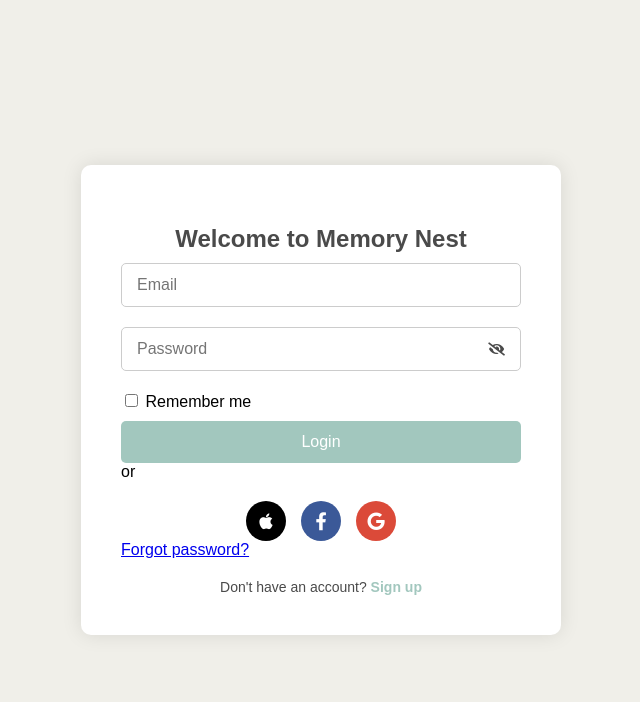
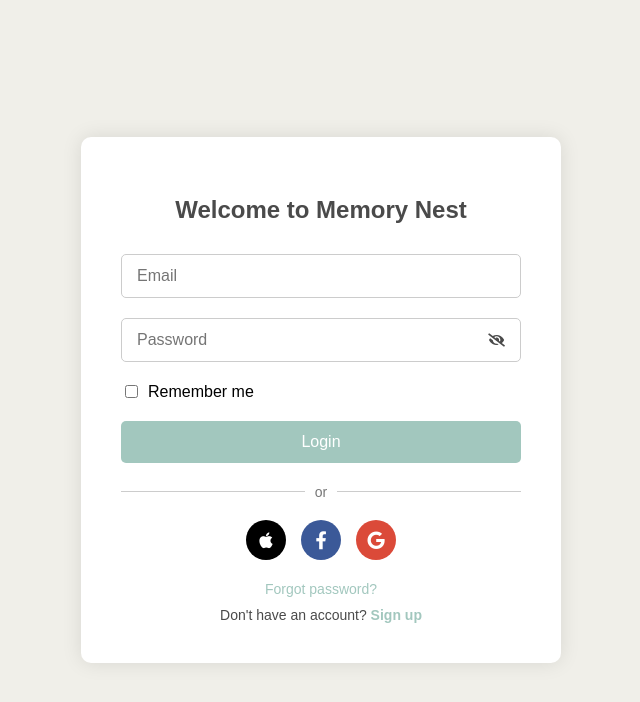
Before and after one commit to mlespinoza1/Memory-AI-Scrapbook, a Flask app: page /login in a window 1280 px wide. Shown: the top 702 px of the page, without its empty margins (319-959 px from the left). Run offline with Flask 3, Linux system fonts and the light colour scheme.

Commit message:
Agent step completed: Improve login page layout: center 'or' with divider, adjust 'Forgot password' link

```diff
--- a/static/css/style.css
+++ b/static/css/style.css
@@ -22,15 +22,8 @@ body {
 h2 {
     text-align: center;
     color: #4A4A4A;
-    margin-bottom: 10px;
+    margin-bottom: 30px;
     font-size: 24px;
-}
-
-.subheading {
-    text-align: center;
-    color: #777;
-    margin-bottom: 30px;
-    font-size: 16px;
 }
 
 /* Input fields and login button */
@@ -59,9 +52,21 @@ h2 {
     color: #4A4A4A;
 }
 
-.login-button, .social-login {
+.remember-me {
+    display: flex;
+    align-items: center;
+    margin-bottom: 20px;
+}
+
+.remember-me input[type="checkbox"] {
+    margin-right: 10px;
+}
+
+.login-button {
     width: 100%;
     padding: 12px;
+    background-color: #A2C7BE;
+    color: white;
     border: none;
     border-radius: 5px;
     font-size: 16px;
@@ -69,19 +74,28 @@ h2 {
     transition: background-color 0.3s;
 }
 
-.login-button {
-    background-color: #A2C7BE;
-    color: white;
-    margin-top: 10px;
-}
-
 .login-button:hover {
     background-color: #8fb3a9;
 }
 
-.login-button:disabled {
-    background-color: #cccccc;
-    cursor: not-allowed;
+/* Separator */
+.separator {
+    display: flex;
+    align-items: center;
+    text-align: center;
+    margin: 20px 0;
+}
+
+.separator hr {
+    flex: 1;
+    border: none;
+    border-top: 1px solid #ccc;
+}
+
+.separator span {
+    padding: 0 10px;
+    color: #777;
+    font-size: 14px;
 }
 
 /* Social login buttons */
@@ -89,7 +103,7 @@ h2 {
     display: flex;
     justify-content: center;
     gap: 15px;
-    margin-top: 20px;
+    margin-bottom: 20px;
 }
 
 .social-login {
@@ -101,6 +115,8 @@ h2 {
     align-items: center;
     font-size: 18px;
     color: white;
+    border: none;
+    cursor: pointer;
     transition: background-color 0.3s;
 }
 
@@ -116,43 +132,35 @@ h2 {
     background-color: #db4a39;
 }
 
-/* Terms and Conditions */
-.terms-container {
-    margin-bottom: 20px;
+/* Additional links */
+.additional-links {
+    text-align: center;
 }
 
-.terms-container h3 {
-    color: #4A4A4A;
+.forgot-password {
+    color: #A2C7BE;
+    text-decoration: none;
+    font-size: 14px;
+    display: inline-block;
     margin-bottom: 10px;
 }
 
-.terms-iframe {
-    width: 100%;
-    height: 200px;
-    border: 1px solid #A2C7BE;
-    border-radius: 10px;
-    overflow: hidden;
+.signup-link {
+    color: #4A4A4A;
+    font-size: 14px;
 }
 
-.terms-content {
-    height: 100%;
-    overflow-y: scroll;
-    padding: 10px;
-    font-size: 14px;
-    color: #4A4A4A;
+.signup-link a {
+    color: #A2C7BE;
+    text-decoration: none;
+    font-weight: bold;
 }
 
-.checkbox-group {
-    display: flex;
-    align-items: center;
-    margin-top: 10px;
+.signup-link a:hover {
+    text-decoration: underline;
 }
 
-.checkbox-group input[type="checkbox"] {
-    margin-right: 10px;
-}
-
-/* Additional styles */
+/* Flash messages */
 .flash-messages {
     list-style-type: none;
     padding: 0;
@@ -176,19 +184,5 @@ h2 {
     text-align: center;
 }
 
-.signup-link {
-    text-align: center;
-    margin-top: 20px;
-    color: #4A4A4A;
-    font-size: 14px;
-}
-
-.signup-link a {
-    color: #A2C7BE;
-    text-decoration: none;
-    font-weight: bold;
-}
-
-.signup-link a:hover {
-    text-decoration: underline;
-}
+/* Existing styles for sign-up page */
+/* ... (keep the existing styles for the sign-up page) ... */
--- a/templates/login.html
+++ b/templates/login.html
@@ -34,7 +34,9 @@
             <button type="submit" class="login-button">Login</button>
         </form>
         <div class="separator">
+            <hr>
             <span>or</span>
+            <hr>
         </div>
         <div class="social-buttons">
             <button class="social-login apple-login">
@@ -47,9 +49,11 @@
                 <i class="fab fa-google"></i>
             </button>
         </div>
-        <a href="#" class="forgot-password">Forgot password?</a>
-        <div class="signup-link">
-            Don't have an account? <a href="{{ url_for('signup') }}">Sign up</a>
+        <div class="additional-links">
+            <a href="#" class="forgot-password">Forgot password?</a>
+            <div class="signup-link">
+                Don't have an account? <a href="{{ url_for('signup') }}">Sign up</a>
+            </div>
         </div>
     </div>
     <script src="{{ url_for('static', filename='js/login.js') }}"></script>
```
Also changed, not shown: image.png.
